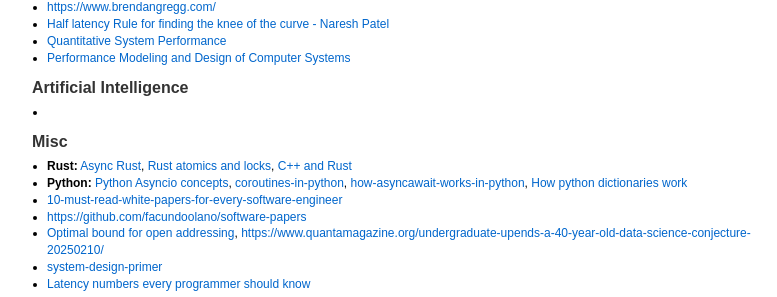
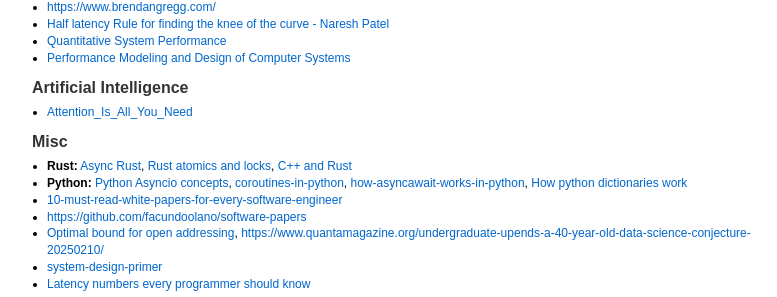
Before and after one commit to niraj17/niraj17.github.io, a Jekyll site: the page info/tech.html, which Jekyll copies as it is, in a window 1280 px wide. Shown: the part 926-1223 px from the top of the page, without its empty margins (223-1000 px from the left). Built offline with Jekyll 4.4.1, drawn with Linux system fonts in a browser that asks for light colours.

Commit message:
Update tech.html

```diff
--- a/info/tech.html
+++ b/info/tech.html
@@ -169,7 +169,7 @@
      <div class="section">
       <h2>Artificial Intelligence</h2>
      <ul>
-        <li>
+        <li><a href=https://en.wikipedia.org/wiki/Attention_Is_All_You_Need>Attention_Is_All_You_Need</a>
 
      </ul>
      </div>
```
